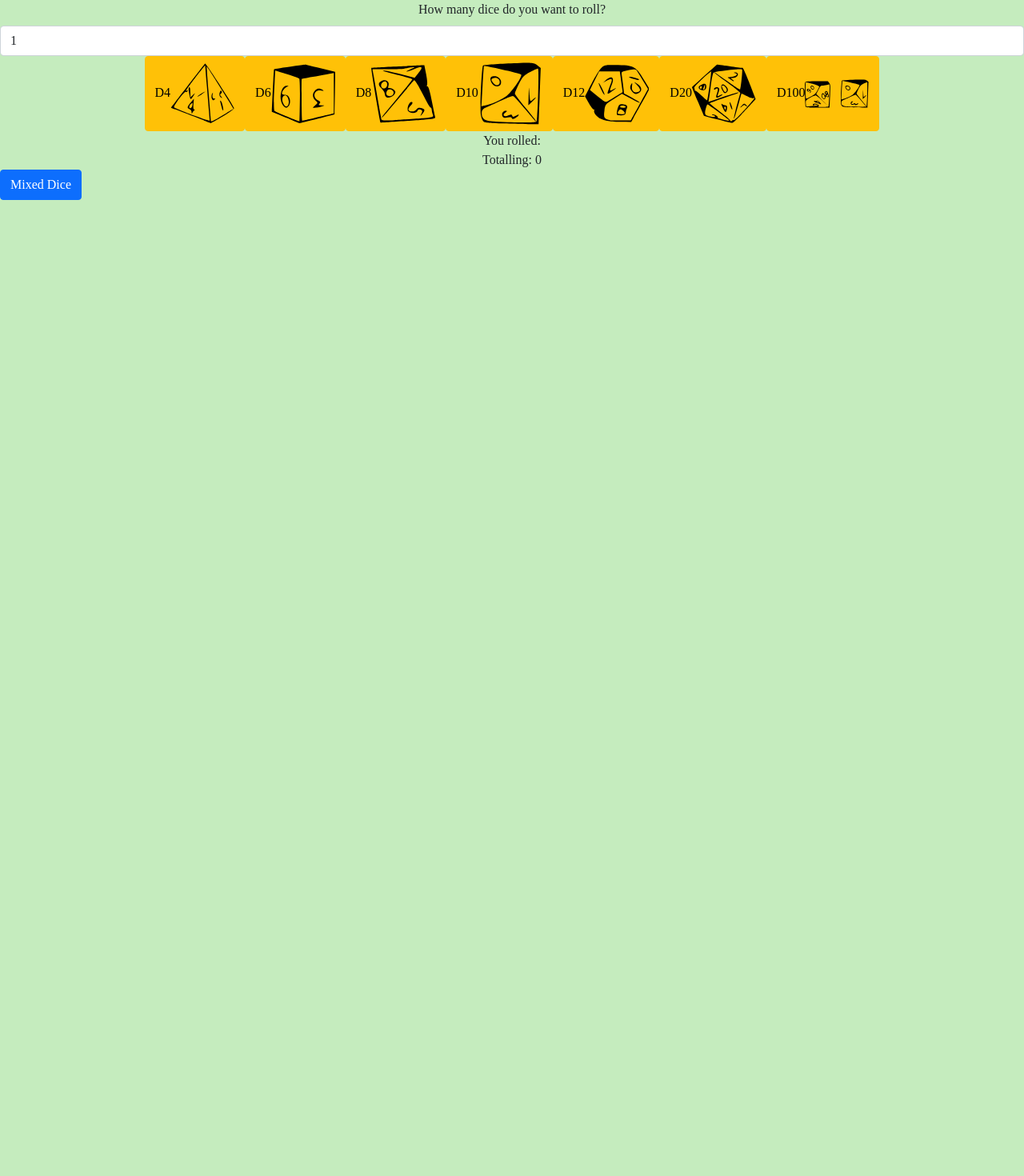
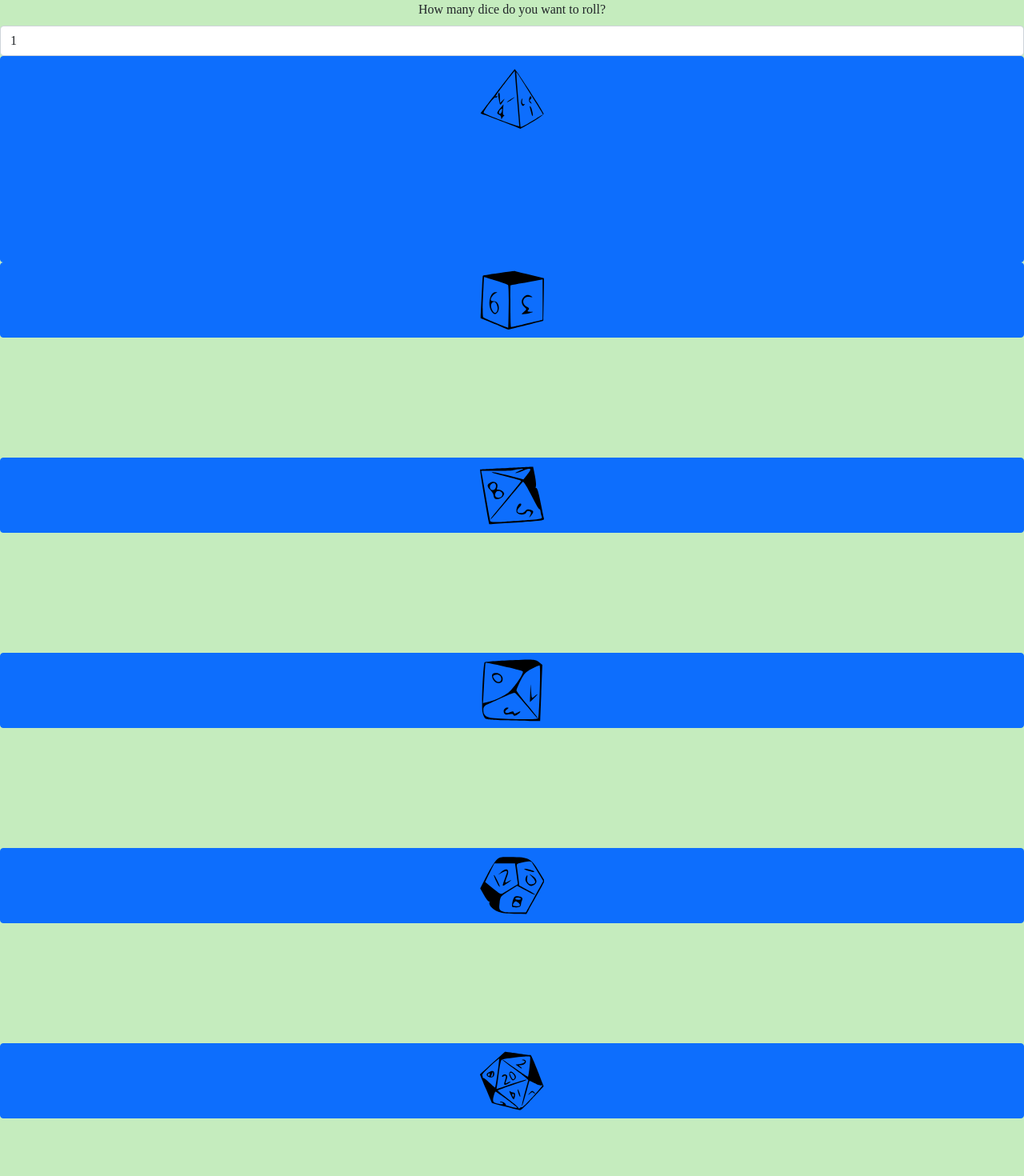
Before and after one commit to naguiluz/dice-generator, a React (Create React App) app in the folder dice_generator/: page / in a window 1280 px wide. Shown: the top 1470 px of the page at 80% size. Before the commit the page ends 800 px from the top, so only its background shows below. Built offline with nearby package versions, Linux system fonts and the light colour scheme; a web font is replaced by a local one.

Commit message:
Removing Mix. Added dice components to App.

```diff
--- a/dice_generator/src/App.js
+++ b/dice_generator/src/App.js
@@ -4,6 +4,7 @@ import Form from 'react-bootstrap/Form'
 import './App.scss'
 import { D4, D6, D8, D10, D12, D20, D100 } from './img/index'
 import Mix  from './mixedDice'
+import { Four, Six, Eight, Ten, Twelve, Twenty, Hundred } from './dice/index'
 
 class App extends Component {
 	constructor(props) {
@@ -51,7 +52,7 @@ class App extends Component {
 		return (
 			<>
 				<div className='App'>
-					<Form class='form'>
+					<Form class='form' className='d-flex flex-column'>
 						<Form.Group controlId='amount'></Form.Group>
 						<Form.Label>How many dice do you want to roll?</Form.Label>
 						<Form.Control
@@ -64,6 +65,22 @@ class App extends Component {
 						/>
 
 						<Form.Group />
+						<Button onClick={() => this.rollDice(4)}>
+							<Four
+								name='amount'
+								value={this.state.amount}
+								placeholder='#'
+								onChange={this.handleChange}
+								type='number'
+								class='formControl'
+							/>
+						</Button>
+						<Six onClick={() => this.rollDice(6)} />
+						<Eight onClick={() => this.rollDice(8)} />
+						<Ten onClick={() => this.rollDice(10)} />
+						<Twelve onClick={() => this.rollDice(12)} />
+						<Twenty onClick={() => this.rollDice(20)} />
+						<Hundred onClick={() => this.rollDice(100)} />
 						<Button variant='warning' onClick={() => this.rollDice(4)}>
 							D4
 							<img src={D4} alt='four sided die' />
@@ -104,7 +121,7 @@ class App extends Component {
 					<div id='result'>Totalling: {this.state.result}</div>
 				</div>
 				{/* multiple sides test */}
-				<Mix />
+				{/* <Mix /> */}
 			</>
 		)
 	}
--- a/dice_generator/src/App.scss
+++ b/dice_generator/src/App.scss
@@ -20,6 +20,6 @@ img {
 
 .App {
   text-align: center;
-  flex-direction: column;
+  flex-direction: row;
   justify-content: space-around;
 }
--- a/dice_generator/src/dice/d4.js
+++ b/dice_generator/src/dice/d4.js
@@ -2,14 +2,15 @@ import { Button, Collapse, Card, Form } from 'react-bootstrap'
 import React, { useState } from 'react'
 import { D4 } from '../img/index'
 
-function Four(props) {
+const Four = (props) => {
 	const [open, setOpen] = useState(false)
+	const [d4Amount, setD4Amount] = useState({
+		d4: 0
+	})
 
-	//  function handleChange(event) {
-	// 	this.setState({
-	// 		[event.target.name]: event.target.value,
-	// 	})
-	//  }
+	function handleChange(event) {
+		setD4Amount(event.target.value)
+	 }
 
 	return (
 		<>
@@ -27,14 +28,15 @@ function Four(props) {
 								<Form.Group controlId='amount'></Form.Group>
 								<Form.Label>How many dice do you want to roll?</Form.Label>
 								<Form.Control
-									name='amount'
-									value={props.amount}
+									name='d4'
+									value={d4Amount.d4}
 									placeholder='#'
-									onChange={props.handleChange}
+									onChange={handleChange}
 									type='number'
 									class='formControl'
 								/>
 								<Form.Group />
+								{/* <Button type='submit' onClick={() => this.handleChange()}>D4</Button> */}
 							</Form>
 						</Card>
 					</div>
```
